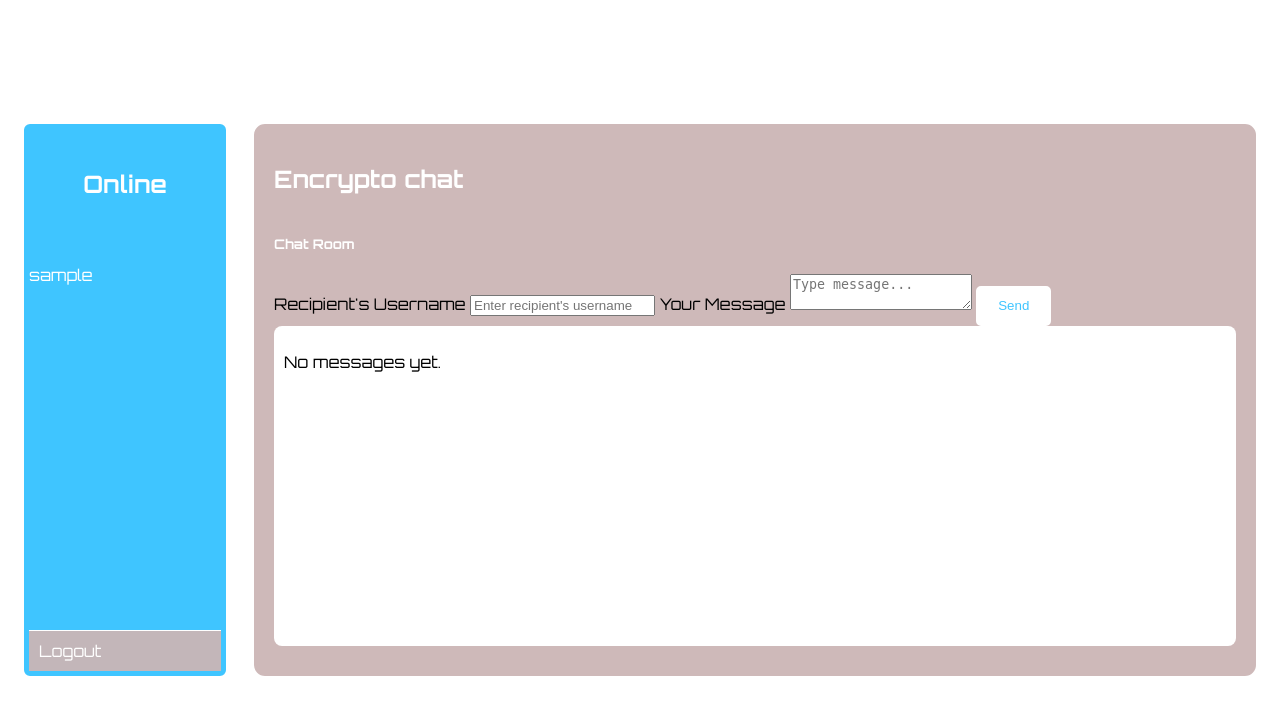
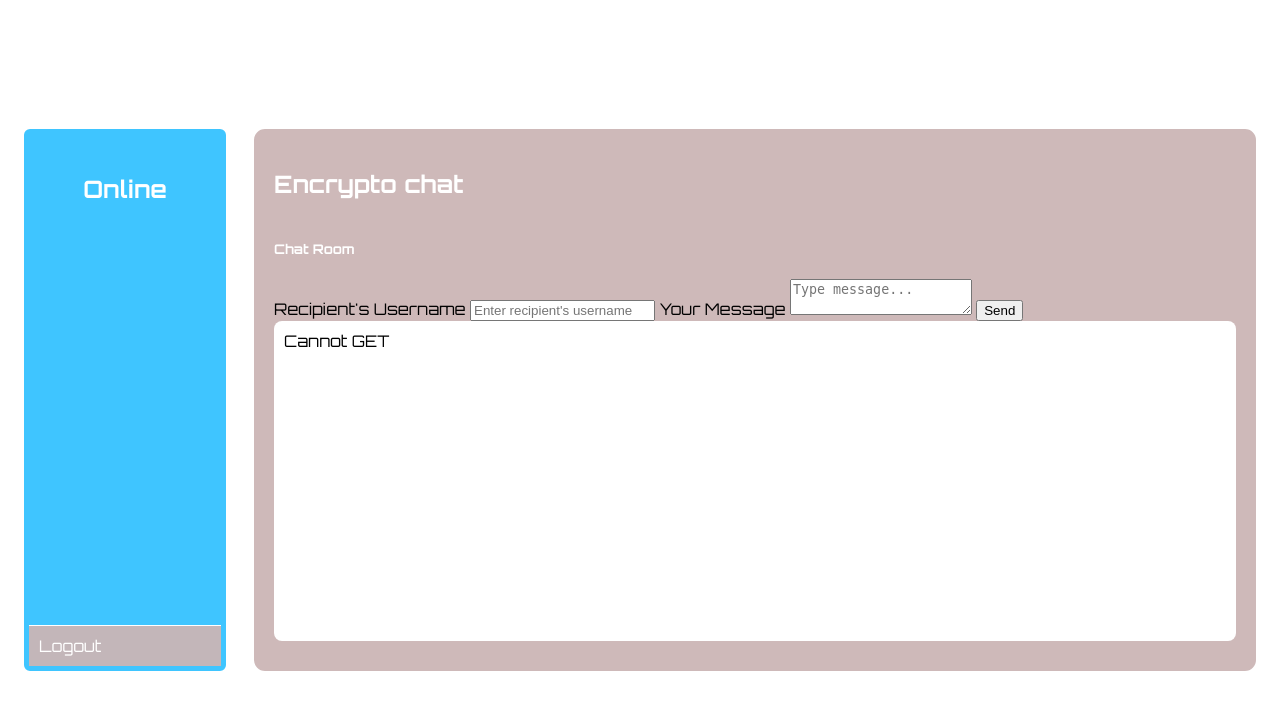
Before and after one commit to MoTECH01111/Encrypto-Secure-Appication-Development, a Flask app: page /dashboard in a window 1280 px wide. Shown: the top 715 px of the page. Run offline with Flask 3, Linux system fonts and the light colour scheme; the visitor is signed in with stand-in values (Sample User, id 1); data comes from the database, SQL or seed files in the repository; data that the repository does not hold is empty.

Commit message:
Fix on Dashboard Html

```diff
--- a/Templates/Dashboard.html
+++ b/Templates/Dashboard.html
@@ -14,50 +14,54 @@
             <h5 class="sidebar-title text-center text-light mb-4">Online</h5>
 
             <ul class="contacts-list">
-                <li><a href="#">{{ username }}</a></li>
+                {% for user in online_users %}
+                    <li><a href="#">{{ user['username'] }}</a></li>
+                {% endfor %}
             </ul>
 
-            <!-- Logout Link -->
             <div class="mt-auto">
                 <a href="/logout" class="logout-link">Logout</a>
             </div>
         </div>
+
         <div class="chat-area">
             <h2 class="text-center text-light mb-4">Encrypto chat</h2>
             <h5 class="card-title text-center mb-4 custom-color2 display-6 fw-normal">Chat Room</h5>
+
             {% if error %}
                 <p style="color:red;">{{ error|safe }}</p>
             {% endif %}
+
             <form action="/dashboard" method="POST" class="mb-4">
-                <label class="form-label text-light">Recipient's Username</label>
-                <input type="text" name="receiver" class="form-control"
-                       placeholder="Enter recipient's username">
+                <div class="message-bar">
+                    <label for="receiver">Recipient's Username</label>
+                    <input type="text" id="receiver" name="receiver" placeholder="Enter recipient's username">
 
-                <label class="form-label text-light mt-3">Your Message</label>
-                <textarea name="content" class="form-control"
-                          placeholder="Type message..."></textarea>
+                    <label for="content">Your Message</label>
+                    <textarea id="content" name="content" placeholder="Type message..."></textarea>
 
-                <button type="submit" class="btn btn-primary mt-3">Send</button>
+                    <button type="submit">Send</button>
+                </div>
             </form>
-            <div id="chat-window" class="chat-window">
 
-                {% if inbox %}
-                    {% for msg in inbox %}
-                        <div class="message">
-
-                            <strong>{{ msg['sender'] }}:</strong>
-                            <span style="white-space: pre-wrap;">{{ msg['content']|safe }}</span>
-                            <br>
-                            <small class="timestamp">{{ msg['created_at'] }}</small>
-                        </div>
-                    {% endfor %}
-                {% else %}
-                    <p class="text-light">No messages yet.</p>
-                {% endif %}
-            </div>
+            <div id="chat-window" class="chat-window"></div>
 
         </div>
 
     </div>
+
+    <script>
+        function refreshMessages() {
+            fetch("/get_messages")
+                .then(response => response.text())
+                .then(html => {
+                    document.getElementById("chat-window").innerHTML = html;
+                });
+        }
+
+        setInterval(refreshMessages, 1000);
+        refreshMessages();
+    </script>
+
 </body>
 </html>
```
